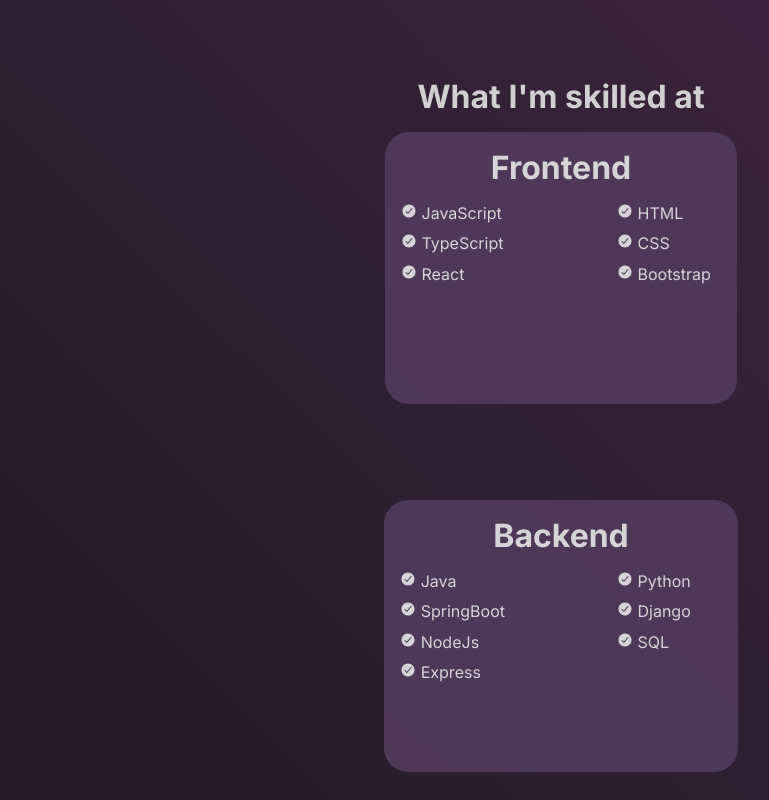
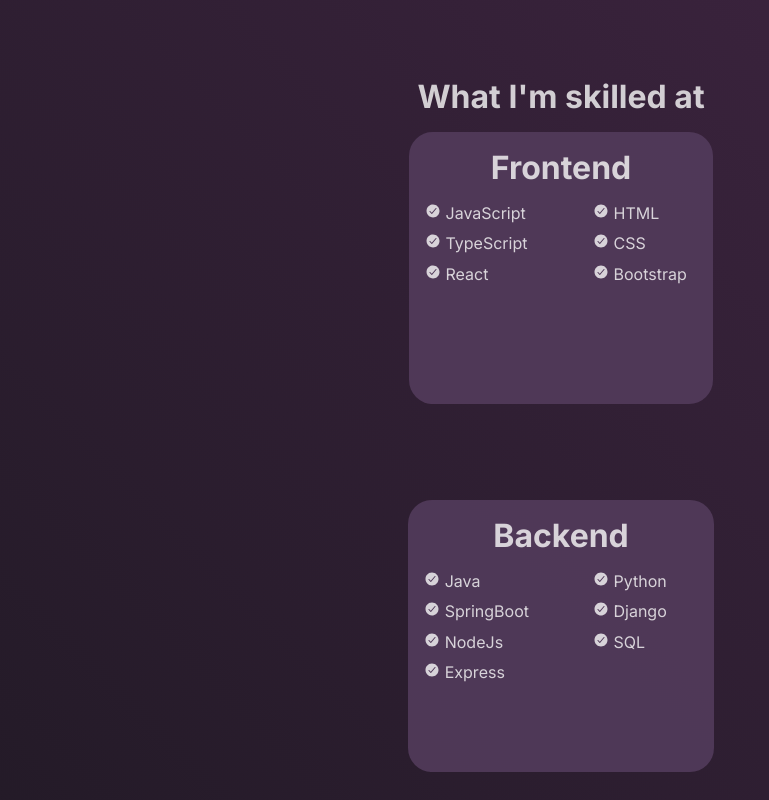
Before and after one commit to dndanli/dndanli-portfolio-v2, a React (Create React App) app in the folder dndanli-portfolio/: page / in a window 1280 px wide. Shown: the part 660-1460 px from the top of the page, without its empty margins (79-848 px from the left). Built offline with nearby package versions, Linux system fonts and the light colour scheme.

Commit message:
decreased column gap size

```diff
--- a/dndanli-portfolio/src/Components/Skillset/SkillsetCard.style.ts
+++ b/dndanli-portfolio/src/Components/Skillset/SkillsetCard.style.ts
@@ -2,7 +2,7 @@ import styled from "styled-components";
 import SkillsetCard from "./SkillsetCard";
 
 const StyledSkillsetCard = styled(SkillsetCard)`
-  min-width: 22rem;
+  min-width: 19rem;
   min-height: 17rem;
   background-color: rgba(83, 59, 91, 0.9);
   color: rgba(250, 250, 250, 0.8);
@@ -17,11 +17,11 @@ const StyledSkillsetCard = styled(SkillsetCard)`
     padding: 1rem;
     list-style-type: none;
     -webkit-column-count: 2; /* Chrome/Opera, Safari */
-    -webkit-column-gap: 7rem;
+    -webkit-column-gap: 4rem;
     -moz-column-count: 2; /* Mozilla Firefox */
-    -moz-column-gap: 7rem;
+    -moz-column-gap: 4rem;
     column-count: 2;
-    column-gap: 7rem;
+    column-gap: 4rem;
   }
 
   .skill-list-item {
```
